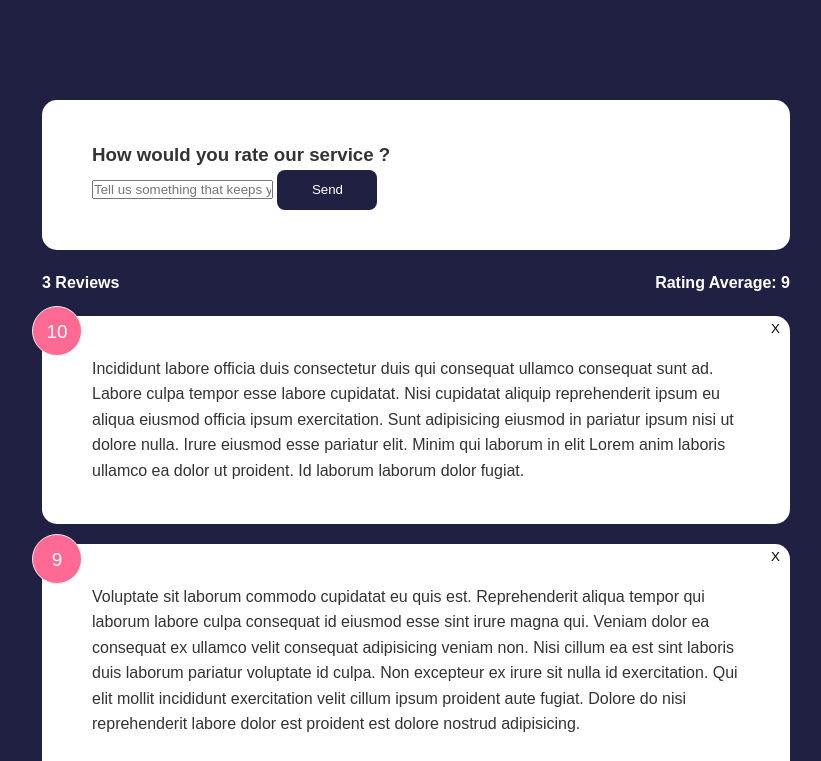
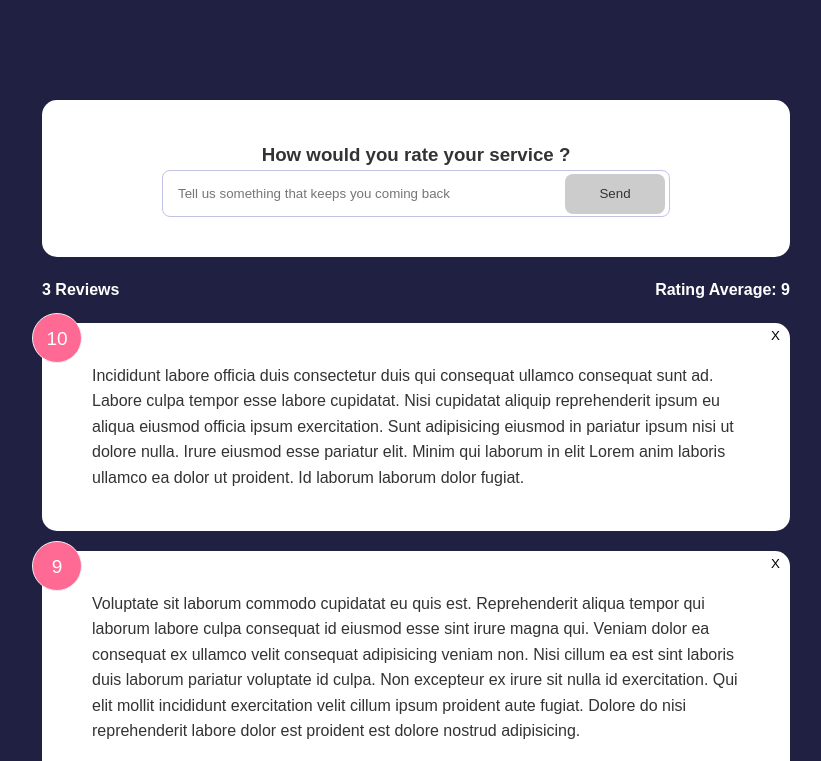
Before and after one commit to theone056/Svelte-Practice, a Svelte app in the folder SveltePractice/: page / in a window 1280 px wide. Shown: the top 761 px of the page, without its empty margins (224-1045 px from the left). Built offline with nearby package versions, Linux system fonts and the light colour scheme.

Commit message:
add new design to feedbackform

```diff
--- a/SveltePractice/src/components/Button.svelte
+++ b/SveltePractice/src/components/Button.svelte
@@ -16,9 +16,25 @@
         width: 100px;
         height: 40px;
         cursor: pointer;
+        position: absolute;
+        margin-top: 4px;
+        right: 125px;
     }
 
     .primary{
         background-color: #202142;
     }
+
+    button:hover{
+        transform: scale(0.98);
+        opacity: 0.9;
+    }
+
+
+    button:disabled{
+        background-color: #CCCCCC;
+        color:#333;
+        cursor: auto;
+    }
+
 </style>
--- a/SveltePractice/src/components/FeedbackForm.svelte
+++ b/SveltePractice/src/components/FeedbackForm.svelte
@@ -1,19 +1,59 @@
 <script>
     import Button from "./Button.svelte";
     import Card from "./Card.svelte";
+
+    let text = '';
+    let disabledButton = true;
+    let min = 10;
+    let message = '';
+    const InputHandler = () =>{
+        if(text.trim().length <=min)
+        {
+            message = `Text must be at least ${min} characters`
+            disabledButton = true;
+        }
+        else{
+            message = null;
+            disabledButton = false;
+        }
+    }
+
 </script>
 
 <Card>
     <header>
-        <h3>How would you rate our service ?</h3>
+        <h3>How would you rate your service ?</h3>
     </header>
     <form action="">
         <div class="input-group">
-            <input type="text" placeholder="Tell us something that keeps you coming back">
-            <Button>Send</Button>
+            <input type="text" on:input={InputHandler} bind:value={text} placeholder="Tell us something that keeps you coming back">
+            <Button disabled={disabledButton} type='submit'>Send</Button>
         </div>
+        {#if message}
+            <div class="class">
+                {message}
+            </div>
+        {/if}
     </form>
 </Card>
 
 <style>
+    header{
+        text-align: center;
+    }
+    form{
+        text-align: center;
+    }
+    .input-group{
+        text-align: center;
+        margin: 0 70px;
+    }
+
+    input{
+        width: 100%;
+        max-width: 600px;
+        border: 1px solid #C3C3E4;
+        border-radius: 8px;
+        padding: 15px;
+    }
 </style>
```
